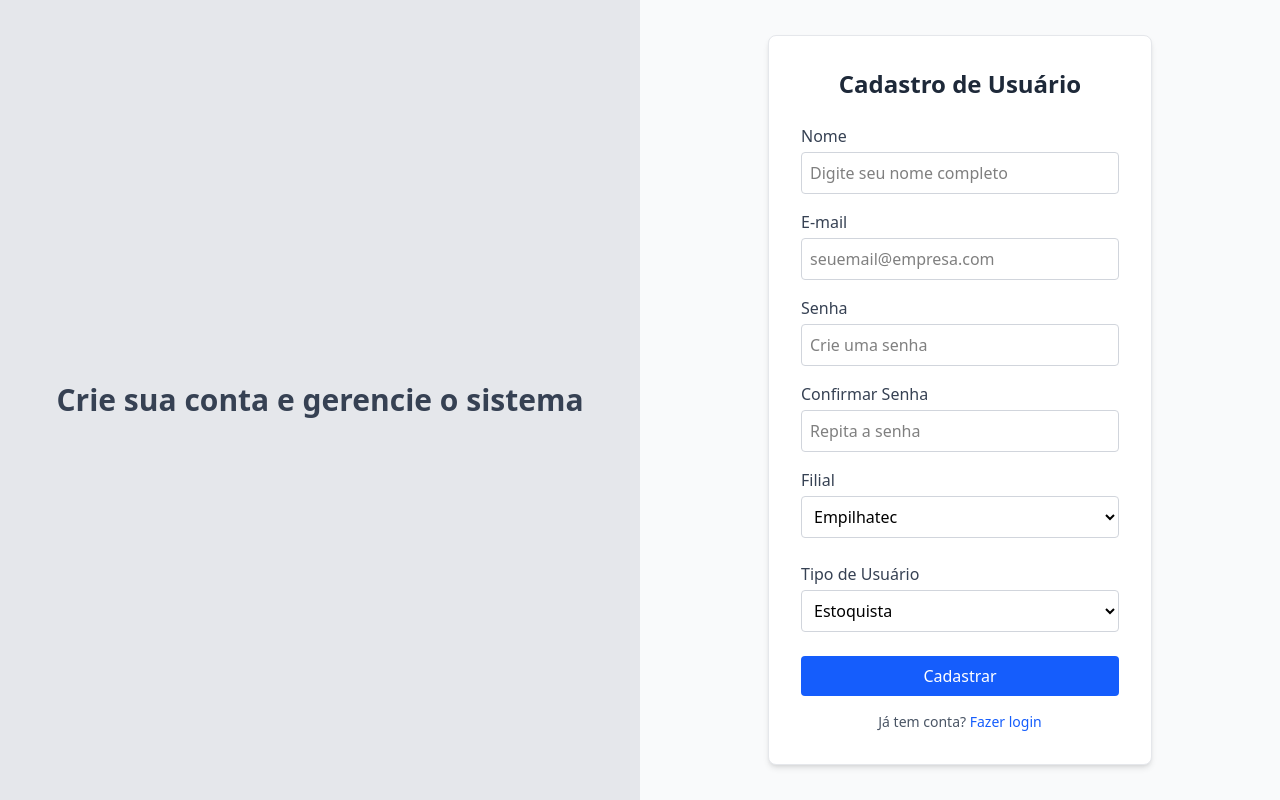
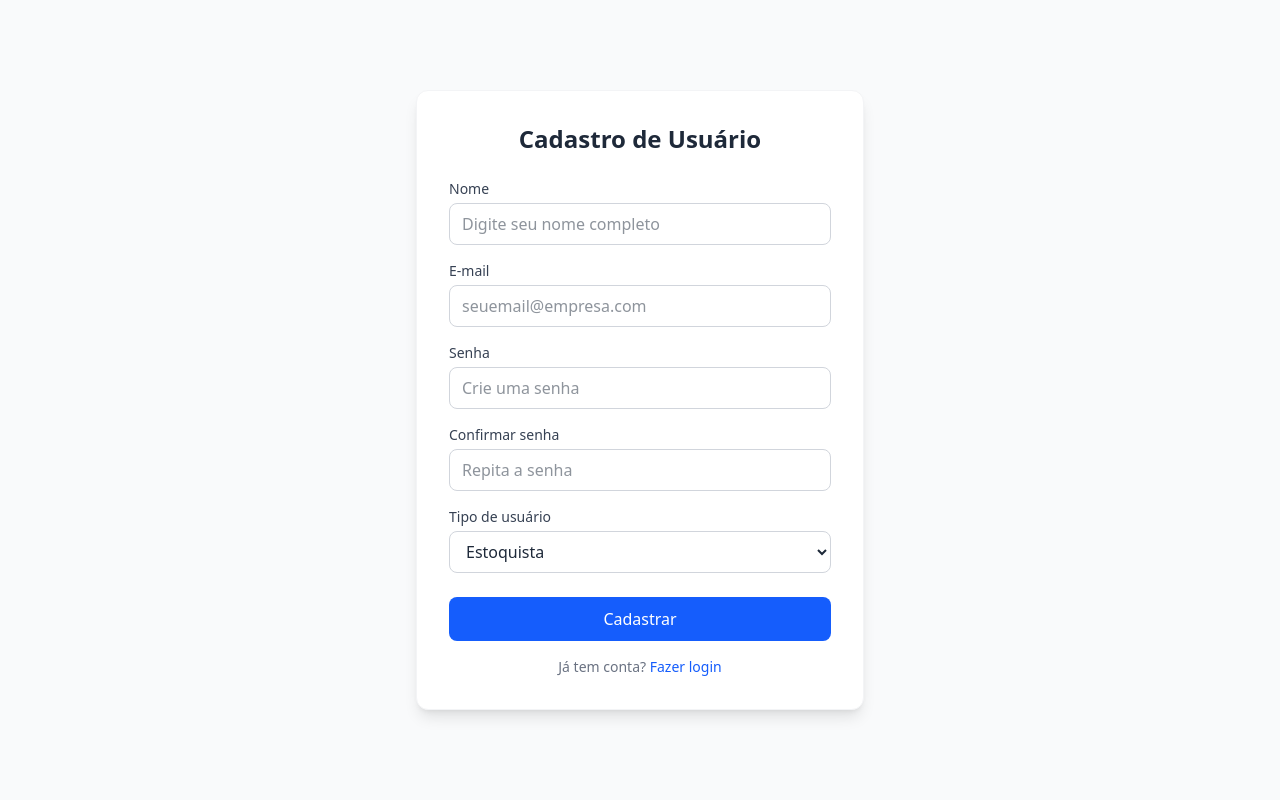
Before and after one commit to francisco328react/SISTEMA-ESTOQUE-FRONTNED, a React (Vite) app: page /register in a window 1280 px wide. Built offline with nearby package versions, Linux system fonts and the light colour scheme.

Commit message:
refactor: refatora página de cadastro usando componentes reutilizáveis e layout clean

```diff
--- /dev/null
+++ b/src/components/Button/Button.tsx
@@ -0,0 +1,14 @@
+interface ButtonProps {
+  text: string;
+}
+
+export function Button({ text }: ButtonProps) {
+  return (
+    <button
+      type="submit"
+      className="w-full mt-6 bg-blue-600 hover:bg-blue-700 text-white font-medium py-2.5 rounded-lg transition"
+    >
+      {text}
+    </button>
+  );
+}
--- /dev/null
+++ b/src/components/Input/Input.tsx
@@ -0,0 +1,28 @@
+interface InputProps {
+  id: string;
+  label: string;
+  type: string;
+  placeholder?: string;
+  value: string;
+  onChange: (e: React.ChangeEvent<HTMLInputElement>) => void;
+  required?: boolean;
+}
+
+export function Input({ id, label, type, placeholder, value, onChange, required }: InputProps) {
+  return (
+    <div>
+      <label htmlFor={id} className="block text-sm font-medium text-gray-700 mb-1">
+        {label}
+      </label>
+      <input
+        id={id}
+        type={type}
+        placeholder={placeholder}
+        value={value}
+        onChange={onChange}
+        required={required}
+        className="w-full border border-gray-300 rounded-lg px-3 py-2 text-gray-800 focus:outline-none focus:ring-2 focus:ring-blue-500 focus:border-blue-500 transition"
+      />
+    </div>
+  );
+}
--- /dev/null
+++ b/src/components/Select/Select.tsx
@@ -0,0 +1,29 @@
+interface SelectProps {
+  id: string;
+  label: string;
+  value: string;
+  onChange: (e: React.ChangeEvent<HTMLSelectElement>) => void;
+  options: { value: string; label: string }[];
+}
+
+export function Select({ id, label, value, onChange, options }: SelectProps) {
+  return (
+    <div>
+      <label htmlFor={id} className="block text-sm font-medium text-gray-700 mb-1">
+        {label}
+      </label>
+      <select
+        id={id}
+        value={value}
+        onChange={onChange}
+        className="w-full border border-gray-300 rounded-lg px-3 py-2 text-gray-800 focus:outline-none focus:ring-2 focus:ring-blue-500 focus:border-blue-500 transition"
+      >
+        {options.map((option) => (
+          <option key={option.value} value={option.value}>
+            {option.label}
+          </option>
+        ))}
+      </select>
+    </div>
+  );
+}
--- a/src/pages/Register/Register.tsx
+++ b/src/pages/Register/Register.tsx
@@ -1,148 +1,108 @@
 import { useState } from "react";
 import { useNavigate } from "react-router-dom";
+import { Input } from "../../components/Input/Input";
+import { Select } from "../../components/Select/Select";
+import { Button } from "../../components/Button/Button";
 
 export function Register() {
-  const [name, setName] = useState("");
-  const [email, setEmail] = useState("");
-  const [password, setPassword] = useState("");
-  const [confirmPassword, setConfirmPassword] = useState("");
-  const [role, setRole] = useState("estoquista");
-  const [branch, setBranch] = useState("");
+  const [formData, setFormData] = useState({
+    name: "",
+    email: "",
+    password: "",
+    confirmPassword: "",
+    role: "estoquista",
+  });
+
   const navigate = useNavigate();
+
+  const handleChange = (e: React.ChangeEvent<HTMLInputElement | HTMLSelectElement>) => {
+    setFormData({ ...formData, [e.target.id]: e.target.value });
+  };
 
   const handleSubmit = (e: React.FormEvent) => {
     e.preventDefault();
 
-    if (password !== confirmPassword) {
+    if (formData.password !== formData.confirmPassword) {
       alert("As senhas não coincidem!");
       return;
     }
 
-    const newUser = { name, email, password, role };
-    console.log("Usuário cadastrado:", newUser);
-
+    console.log("Usuário cadastrado:", formData);
     navigate("/");
   };
 
   return (
-    <div className="flex h-screen bg-gray-50">
-      {/* Lado esquerdo */}
-      <div className="hidden md:flex w-1/2 bg-gray-200 items-center justify-center text-gray-700">
-        <h1 className="text-3xl font-bold text-center px-8">
-          Crie sua conta e gerencie o sistema
-        </h1>
-      </div>
+    <div className="flex items-center justify-center h-screen bg-gray-50">
 
       {/* Lado direito */}
-      <div className="flex w-full md:w-1/2 items-center justify-center">
+      <div className="flex w-full md:w-1/2 items-center justify-center p-6">
         <form
           onSubmit={handleSubmit}
-          className="bg-white shadow-md rounded-lg p-8 w-11/12 max-w-sm border border-gray-200"
+          className="bg-white w-full max-w-md rounded-xl shadow-lg border border-gray-100 p-8"
         >
-          <h2 className="text-2xl font-bold mb-6 text-center text-gray-800">
+          <h2 className="text-2xl font-bold text-gray-800 mb-6 text-center">
             Cadastro de Usuário
           </h2>
 
-          <div className="mb-4">
-            <label htmlFor="name" className="block text-gray-700 mb-1">
-              Nome
-            </label>
-            <input
+          {/* Campo genérico */}
+          <div className="space-y-4">
+            <Input
               id="name"
+              label="Nome"
               type="text"
               placeholder="Digite seu nome completo"
-              value={name}
-              onChange={(e) => setName(e.target.value)}
-              className="w-full p-2 border border-gray-300 rounded focus:outline-none focus:ring-2 focus:ring-blue-500"
+              value={formData.name}
+              onChange={handleChange}
               required
+            />
+
+            <Input
+              id="email"
+              label="E-mail"
+              type="email"
+              placeholder="seuemail@empresa.com"
+              value={formData.email}
+              onChange={handleChange}
+              required
+            />
+
+            <Input
+              id="password"
+              label="Senha"
+              type="password"
+              placeholder="Crie uma senha"
+              value={formData.password}
+              onChange={handleChange}
+              required
+            />
+
+            <Input
+              id="confirmPassword"
+              label="Confirmar senha"
+              type="password"
+              placeholder="Repita a senha"
+              value={formData.confirmPassword}
+              onChange={handleChange}
+              required
+            />
+
+            <Select
+              id="role"
+              label="Tipo de usuário"
+              value={formData.role}
+              onChange={handleChange}
+              options={[
+                { value: "estoquista", label: "Estoquista" },
+                { value: "gerente", label: "Gerente" },
+              ]}
             />
           </div>
 
-          <div className="mb-4">
-            <label htmlFor="email" className="block text-gray-700 mb-1">
-              E-mail
-            </label>
-            <input
-              id="email"
-              type="email"
-              placeholder="seuemail@empresa.com"
-              value={email}
-              onChange={(e) => setEmail(e.target.value)}
-              className="w-full p-2 border border-gray-300 rounded focus:outline-none focus:ring-2 focus:ring-blue-500"
-              required
-            />
-          </div>
+          <Button text="Cadastrar" />
 
-          <div className="mb-4">
-            <label htmlFor="password" className="block text-gray-700 mb-1">
-              Senha
-            </label>
-            <input
-              id="password"
-              type="password"
-              placeholder="Crie uma senha"
-              value={password}
-              onChange={(e) => setPassword(e.target.value)}
-              className="w-full p-2 border border-gray-300 rounded focus:outline-none focus:ring-2 focus:ring-blue-500"
-              required
-            />
-          </div>
-
-          <div className="mb-4">
-            <label htmlFor="confirmPassword" className="block text-gray-700 mb-1">
-              Confirmar Senha
-            </label>
-            <input
-              id="confirmPassword"
-              type="password"
-              placeholder="Repita a senha"
-              value={confirmPassword}
-              onChange={(e) => setConfirmPassword(e.target.value)}
-              className="w-full p-2 border border-gray-300 rounded focus:outline-none focus:ring-2 focus:ring-blue-500"
-              required
-            />
-          </div>
-
-          <div className="mb-6">
-            <label htmlFor="branch" className="block text-gray-700 mb-1">
-              Filial
-            </label>
-            <select
-              id="branch"
-              value={branch}
-              onChange={(e) => setBranch(e.target.value)}
-              className="w-full p-2 border border-gray-300 rounded focus:outline-none focus:ring-2 focus:ring-blue-500"
-            >
-              <option value="empilhatec">Empilhatec</option>
-              <option value="empilhacom">Empilhacom</option>
-            </select>
-          </div>
-
-          <div className="mb-6">
-            <label htmlFor="role" className="block text-gray-700 mb-1">
-              Tipo de Usuário
-            </label>
-            <select
-              id="role"
-              value={role}
-              onChange={(e) => setRole(e.target.value)}
-              className="w-full p-2 border border-gray-300 rounded focus:outline-none focus:ring-2 focus:ring-blue-500"
-            >
-              <option value="estoquista">Estoquista</option>
-              <option value="gerente">Gerente</option>
-            </select>
-          </div>
-
-          <button
-            type="submit"
-            className="w-full bg-blue-600 hover:bg-blue-700 text-white py-2 rounded transition"
-          >
-            Cadastrar
-          </button>
-
-          <p className="text-center text-sm text-gray-600 mt-4">
+          <p className="text-center text-sm text-gray-500 mt-4">
             Já tem conta?{" "}
-            <a href="/" className="text-blue-600 hover:underline">
+            <a href="/" className="text-blue-600 hover:underline font-medium">
               Fazer login
             </a>
           </p>
```
